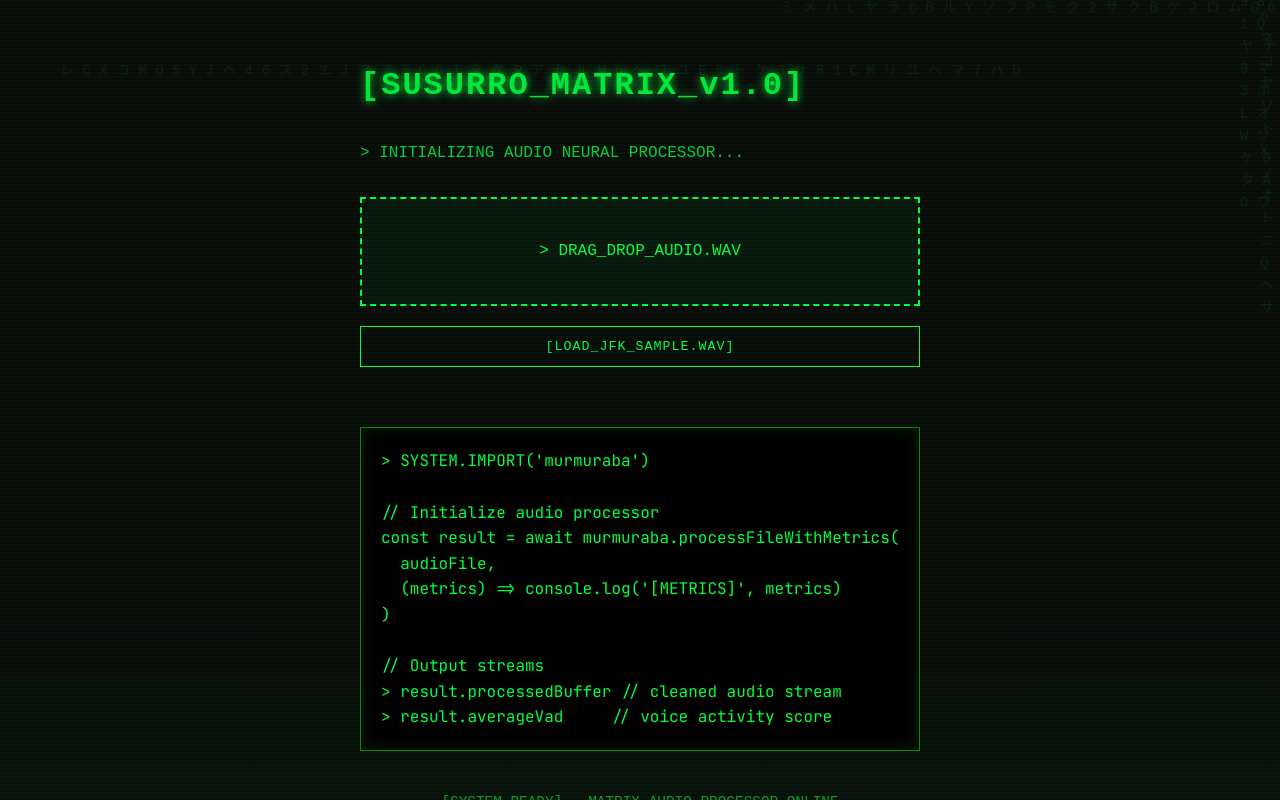
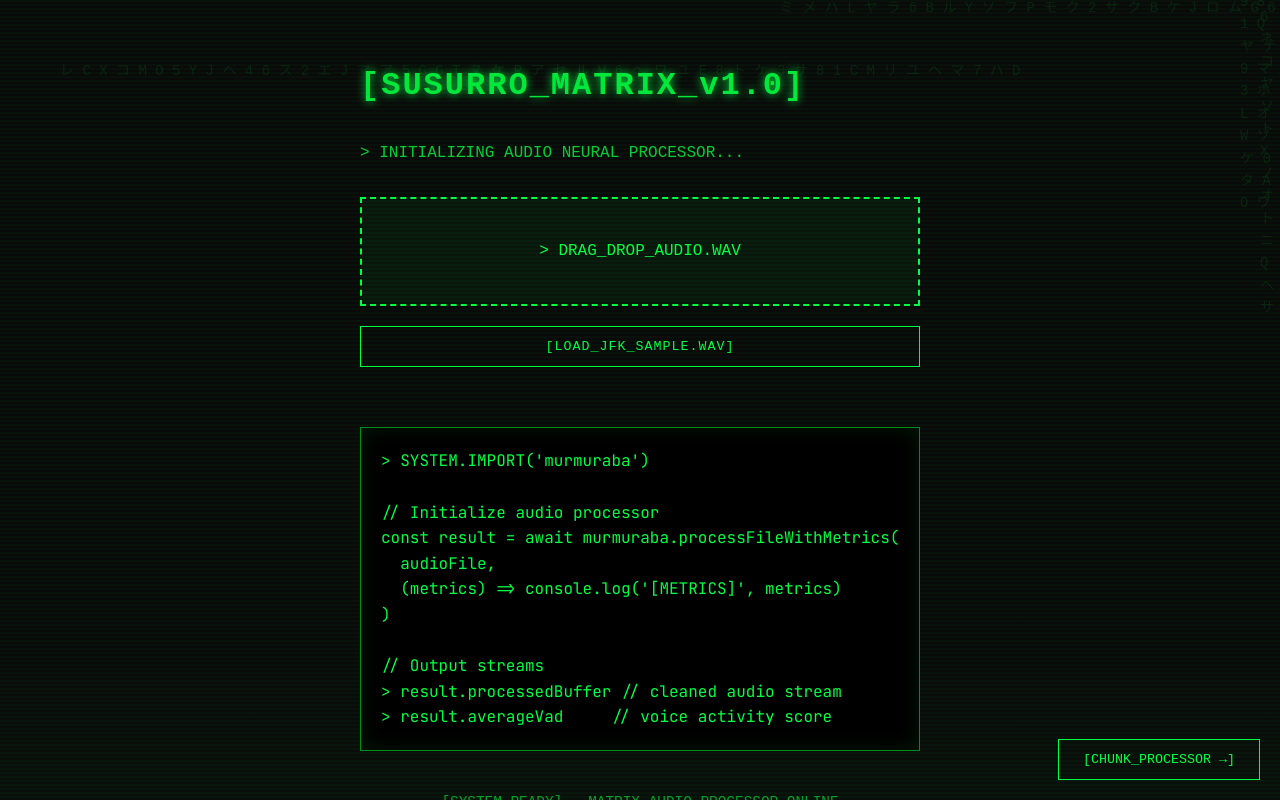
Before and after one commit to BernardUriza/susurro, a Next.js app: page / in a window 1280 px wide. Built offline with nearby package versions, Linux system fonts and the light colour scheme.

Commit message:
feat: add 3D cube navigation with ChunkProcessor construction page 🎲

```diff
--- a/app/page.tsx
+++ b/app/page.tsx
@@ -1,5 +1,5 @@
-import { TranscriptionAppMatrix } from '../src/components/TranscriptionAppMatrix'
+import { CubeNavigator } from '../src/components/CubeNavigator'
 
 export default function Home() {
-  return <TranscriptionAppMatrix />
+  return <CubeNavigator />
 }
--- /dev/null
+++ b/src/components/ChunkProcessor.tsx
@@ -0,0 +1,57 @@
+'use client'
+
+import React from 'react'
+
+interface ChunkProcessorProps {
+  onBack: () => void
+}
+
+export const ChunkProcessor: React.FC<ChunkProcessorProps> = ({ onBack }) => {
+  return (
+    <div className="construction-page">
+      <button
+        className="matrix-back-button"
+        onClick={onBack}
+      >
+        [&lt; BACK]
+      </button>
+
+      <div className="matrix-grid" />
+      <div className="scan-line" />
+
+      <div className="construction-text">
+        &gt; GRANDES COSAS VIENEN, ESPÉRALAS &lt;
+      </div>
+
+      <div style={{
+        marginTop: 40,
+        fontSize: '1rem',
+        opacity: 0.6,
+        textAlign: 'center'
+      }}>
+        <p>[CHUNK_PROCESSOR_MODULE]</p>
+        <p>STATUS: UNDER_CONSTRUCTION</p>
+        <p>ETA: SOON™</p>
+      </div>
+
+      {/* Matrix rain effect for construction page */}
+      <div style={{
+        position: 'absolute',
+        bottom: 20,
+        left: '50%',
+        transform: 'translateX(-50%)',
+        fontSize: '0.8rem',
+        opacity: 0.5
+      }}>
+        <span style={{ animation: 'blink 1s infinite' }}>_</span>
+      </div>
+
+      <style jsx>{`
+        @keyframes blink {
+          0%, 50% { opacity: 1; }
+          51%, 100% { opacity: 0; }
+        }
+      `}</style>
+    </div>
+  )
+}
--- /dev/null
+++ b/src/components/CubeNavigator.tsx
@@ -0,0 +1,106 @@
+'use client'
+
+import React, { useState } from 'react'
+import { TranscriptionAppMatrix } from './TranscriptionAppMatrix'
+import { ChunkProcessor } from './ChunkProcessor'
+import '../styles/cube-flip.css'
+
+type CubeFace = 'front' | 'right' | 'back' | 'left'
+
+export const CubeNavigator: React.FC = () => {
+  const [currentFace, setCurrentFace] = useState<CubeFace>('front')
+
+  const rotateTo = (face: CubeFace) => {
+    setCurrentFace(face)
+  }
+
+  const getCubeClass = () => {
+    switch (currentFace) {
+      case 'right':
+        return 'cube rotate-to-right'
+      case 'back':
+        return 'cube rotate-to-back'
+      case 'left':
+        return 'cube rotate-to-left'
+      default:
+        return 'cube'
+    }
+  }
+
+  return (
+    <div className="cube-container">
+      <div className={getCubeClass()}>
+        {/* Front face - Main App */}
+        <div className="cube-face cube-face-front">
+          <TranscriptionAppMatrix />
+
+          {/* Navigation button */}
+          <button
+            style={{
+              position: 'fixed',
+              bottom: 20,
+              right: 20,
+              background: 'transparent',
+              border: '1px solid #00ff41',
+              color: '#00ff41',
+              padding: '12px 24px',
+              fontFamily: 'Courier New, monospace',
+              cursor: 'pointer',
+              transition: 'all 0.3s',
+              textTransform: 'uppercase',
+              zIndex: 1000
+            }}
+            onClick={() => rotateTo('right')}
+            onMouseEnter={e => {
+              e.currentTarget.style.background = '#00ff41'
+              e.currentTarget.style.color = '#000'
+              e.currentTarget.style.boxShadow = '0 0 20px #00ff41'
+            }}
+            onMouseLeave={e => {
+              e.currentTarget.style.background = 'transparent'
+              e.currentTarget.style.color = '#00ff41'
+              e.currentTarget.style.boxShadow = 'none'
+            }}
+          >
+            [CHUNK_PROCESSOR →]
+          </button>
+        </div>
+
+        {/* Right face - Chunk Processor */}
+        <div className="cube-face cube-face-right">
+          <ChunkProcessor onBack={() => rotateTo('front')} />
+        </div>
+
+        {/* Back face - Empty for now */}
+        <div className="cube-face cube-face-back">
+          <div style={{
+            background: '#000',
+            height: '100%',
+            display: 'flex',
+            alignItems: 'center',
+            justifyContent: 'center',
+            color: '#00ff41',
+            fontFamily: 'Courier New, monospace'
+          }}>
+            [RESERVED]
+          </div>
+        </div>
+
+        {/* Left face - Empty for now */}
+        <div className="cube-face cube-face-left">
+          <div style={{
+            background: '#000',
+            height: '100%',
+            display: 'flex',
+            alignItems: 'center',
+            justifyContent: 'center',
+            color: '#00ff41',
+            fontFamily: 'Courier New, monospace'
+          }}>
+            [RESERVED]
+          </div>
+        </div>
+      </div>
+    </div>
+  )
+}
--- /dev/null
+++ b/src/styles/cube-flip.css
@@ -0,0 +1,219 @@
+/* Cube Flip Animation */
+.cube-container {
+  width: 100%;
+  height: 100vh;
+  perspective: 1500px;
+  overflow: hidden;
+  position: relative;
+}
+
+.cube {
+  width: 100%;
+  height: 100%;
+  position: relative;
+  transform-style: preserve-3d;
+  transition: transform 1.5s cubic-bezier(0.68, -0.55, 0.265, 1.55);
+}
+
+.cube-face {
+  position: absolute;
+  width: 100%;
+  height: 100%;
+  backface-visibility: hidden;
+  overflow: auto;
+}
+
+.cube-face-front {
+  transform: rotateY(0deg) translateZ(0);
+}
+
+.cube-face-right {
+  transform: rotateY(90deg) translateZ(50vw) translateX(-50vw);
+  background: #000;
+}
+
+.cube-face-back {
+  transform: rotateY(180deg) translateZ(0);
+}
+
+.cube-face-left {
+  transform: rotateY(-90deg) translateZ(50vw) translateX(50vw);
+}
+
+/* Rotation states */
+.cube.rotate-to-right {
+  transform: rotateY(-90deg);
+}
+
+.cube.rotate-to-back {
+  transform: rotateY(-180deg);
+}
+
+.cube.rotate-to-left {
+  transform: rotateY(90deg);
+}
+
+/* Matrix construction page styles */
+.construction-page {
+  background: #000;
+  color: #00ff41;
+  height: 100%;
+  display: flex;
+  flex-direction: column;
+  align-items: center;
+  justify-content: center;
+  font-family: 'Courier New', monospace;
+  position: relative;
+  overflow: hidden;
+}
+
+.construction-text {
+  font-size: 2rem;
+  text-align: center;
+  text-transform: uppercase;
+  letter-spacing: 4px;
+  animation: glitch 2s infinite;
+  position: relative;
+  z-index: 10;
+}
+
+.construction-text::before,
+.construction-text::after {
+  content: '> GRANDES COSAS VIENEN, ESPÉRALAS <';
+  position: absolute;
+  top: 0;
+  left: 0;
+  width: 100%;
+  height: 100%;
+}
+
+.construction-text::before {
+  animation: glitch-1 0.5s infinite;
+  color: #00ff41;
+  z-index: -1;
+}
+
+.construction-text::after {
+  animation: glitch-2 0.5s infinite;
+  color: #008f11;
+  z-index: -2;
+}
+
+@keyframes glitch {
+  0%, 100% {
+    text-shadow:
+      0 0 10px #00ff41,
+      0 0 20px #00ff41,
+      0 0 30px #00ff41;
+  }
+  50% {
+    text-shadow:
+      0 0 15px #00ff41,
+      0 0 25px #00ff41,
+      0 0 35px #00ff41;
+  }
+}
+
+@keyframes glitch-1 {
+  0%, 100% {
+    clip: rect(42px, 9999px, 44px, 0);
+    transform: skew(0.8deg);
+  }
+  50% {
+    clip: rect(24px, 9999px, 90px, 0);
+    transform: skew(0.2deg);
+  }
+}
+
+@keyframes glitch-2 {
+  0%, 100% {
+    clip: rect(12px, 9999px, 76px, 0);
+    transform: skew(-0.3deg);
+  }
+  50% {
+    clip: rect(65px, 9999px, 99px, 0);
+    transform: skew(-0.8deg);
+  }
+}
+
+/* Matrix grid background */
+.matrix-grid {
+  position: absolute;
+  top: 0;
+  left: 0;
+  width: 100%;
+  height: 100%;
+  background-image:
+    repeating-linear-gradient(
+      0deg,
+      transparent,
+      transparent 2px,
+      rgba(0, 255, 65, 0.1) 2px,
+      rgba(0, 255, 65, 0.1) 4px
+    ),
+    repeating-linear-gradient(
+      90deg,
+      transparent,
+      transparent 2px,
+      rgba(0, 255, 65, 0.1) 2px,
+      rgba(0, 255, 65, 0.1) 4px
+    );
+  opacity: 0.5;
+  animation: grid-move 10s linear infinite;
+}
+
+@keyframes grid-move {
+  0% {
+    transform: translate(0, 0);
+  }
+  100% {
+    transform: translate(4px, 4px);
+  }
+}
+
+/* Scanning line effect */
+.scan-line {
+  position: absolute;
+  top: 0;
+  left: 0;
+  width: 100%;
+  height: 2px;
+  background: linear-gradient(
+    90deg,
+    transparent,
+    #00ff41,
+    transparent
+  );
+  animation: scan 3s linear infinite;
+}
+
+@keyframes scan {
+  0% {
+    transform: translateY(-100vh);
+  }
+  100% {
+    transform: translateY(100vh);
+  }
+}
+
+/* Back button */
+.matrix-back-button {
+  position: absolute;
+  top: 20px;
+  left: 20px;
+  background: transparent;
+  border: 1px solid #00ff41;
+  color: #00ff41;
+  padding: 10px 20px;
+  font-family: 'Courier New', monospace;
+  cursor: pointer;
+  transition: all 0.3s;
+  text-transform: uppercase;
+  z-index: 100;
+}
+
+.matrix-back-button:hover {
+  background: #00ff41;
+  color: #000;
+  box-shadow: 0 0 20px #00ff41;
+}
```
